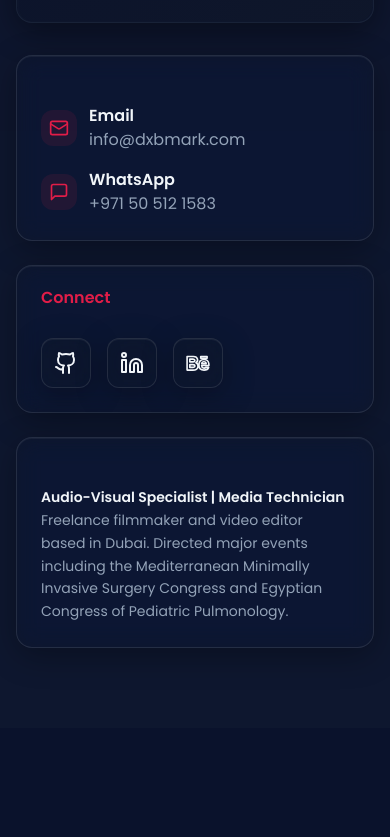
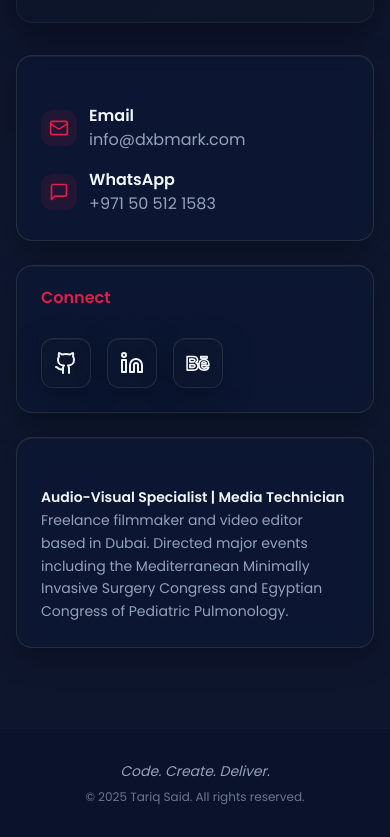
Before and after one commit to tariqsaidofficial/portfolio-onepage, a Next.js app: page / in a window 390 px wide. Shown: the part 8760-9597 px from the top of the page. Before the commit the page ends 9488 px from the top, so only its background shows below. Built offline with nearby package versions, Linux system fonts and the light colour scheme.

Commit message:
✨ Add professional footer to main page
- Create Footer component with slogan and copyright
- Add 'Code. Create. Deliver.' tagline
- Display dynamic year with copyright notice
- Responsive text sizing for mobile/desktop
- Integrate footer into main page layout

```diff
--- a/app/page.tsx
+++ b/app/page.tsx
@@ -6,6 +6,7 @@ import { Projects } from "@/components/projects"
 import { Services } from "@/components/services"
 import { Testimonials } from "@/components/testimonials"
 import { Contact } from "@/components/contact"
+import { Footer } from "@/components/footer"
 // import { LaserFlow } from "@/components/laser-flow"
 
 export default function Home() {
@@ -31,6 +32,7 @@ export default function Home() {
         <Services />
         <Testimonials />
         <Contact />
+        <Footer />
       </div>
     </main>
   )
--- /dev/null
+++ b/components/footer.tsx
@@ -0,0 +1,16 @@
+export function Footer() {
+  const currentYear = new Date().getFullYear()
+
+  return (
+    <footer className="bg-[#0a122c] border-t border-border/50 py-8">
+      <div className="container mx-auto px-4 text-center">
+        <p className="text-muted-foreground italic mb-2 text-sm md:text-base">
+          Code. Create. Deliver.
+        </p>
+        <p className="text-muted-foreground/70 text-xs md:text-sm">
+          © {currentYear} Tariq Said. All rights reserved.
+        </p>
+      </div>
+    </footer>
+  )
+}
```
